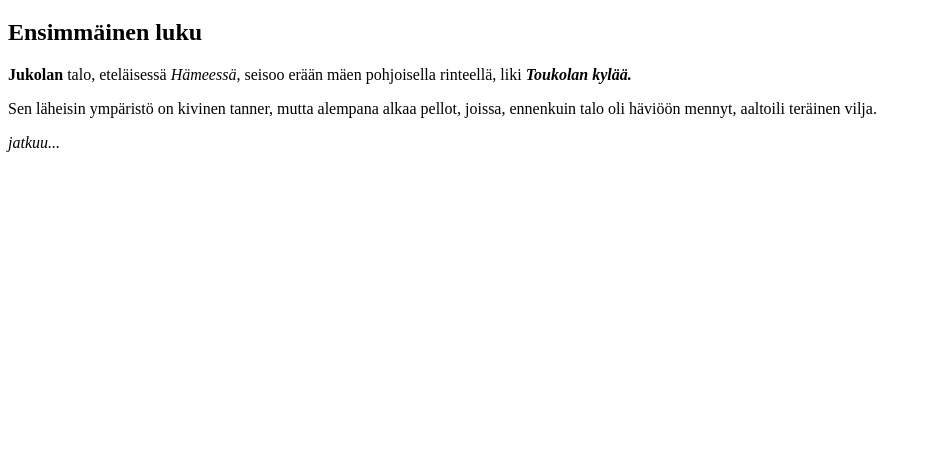
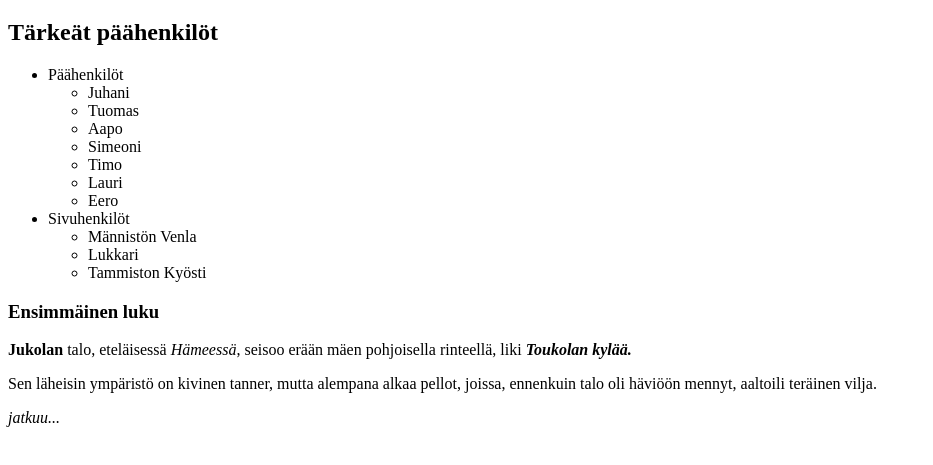
Before and after one commit to levomaaa/Lapio-website, a plain HTML site: page index.html in a window 1280 px wide. Shown: the part 61-526 px from the top of the page, without its empty margins (0-933 px from the left). Drawn offline with Linux system fonts and the light colour scheme.

Commit message:
Osa 3. Neljäs tehtävä

```diff
--- a/index.html
+++ b/index.html
@@ -8,7 +8,26 @@
 
 <body>
   <h1>Seitsemän veljestä</h1>
-  <h2>Ensimmäinen luku</h2>
+  <h2>Tärkeät päähenkilöt</h2>
+  <ul>
+    <li>Päähenkilöt</li>
+    <ul>
+      <li>Juhani</li>
+      <li>Tuomas</li>
+      <li>Aapo</li>
+      <li>Simeoni</li>
+      <li>Timo</li>
+      <li>Lauri</li>
+      <li>Eero</li>
+    </ul>
+    <li>Sivuhenkilöt</li>
+    <ul>
+      <li>Männistön Venla</li>
+      <li>Lukkari</li>
+      <li>Tammiston Kyösti</li>
+    </ul>
+  </ul>
+  <h3>Ensimmäinen luku</h3>
   <p><strong>Jukolan</strong> talo, eteläisessä <i>Hämeessä</i>, seisoo erään mäen pohjoisella rinteellä, liki <strong><i>Toukolan kylää.</i></strong></p>
   <p>Sen läheisin ympäristö on kivinen tanner, mutta alempana alkaa pellot, joissa, ennenkuin talo oli häviöön mennyt, aaltoili teräinen vilja.</p>
   <p><i>jatkuu...</i></p>
```
